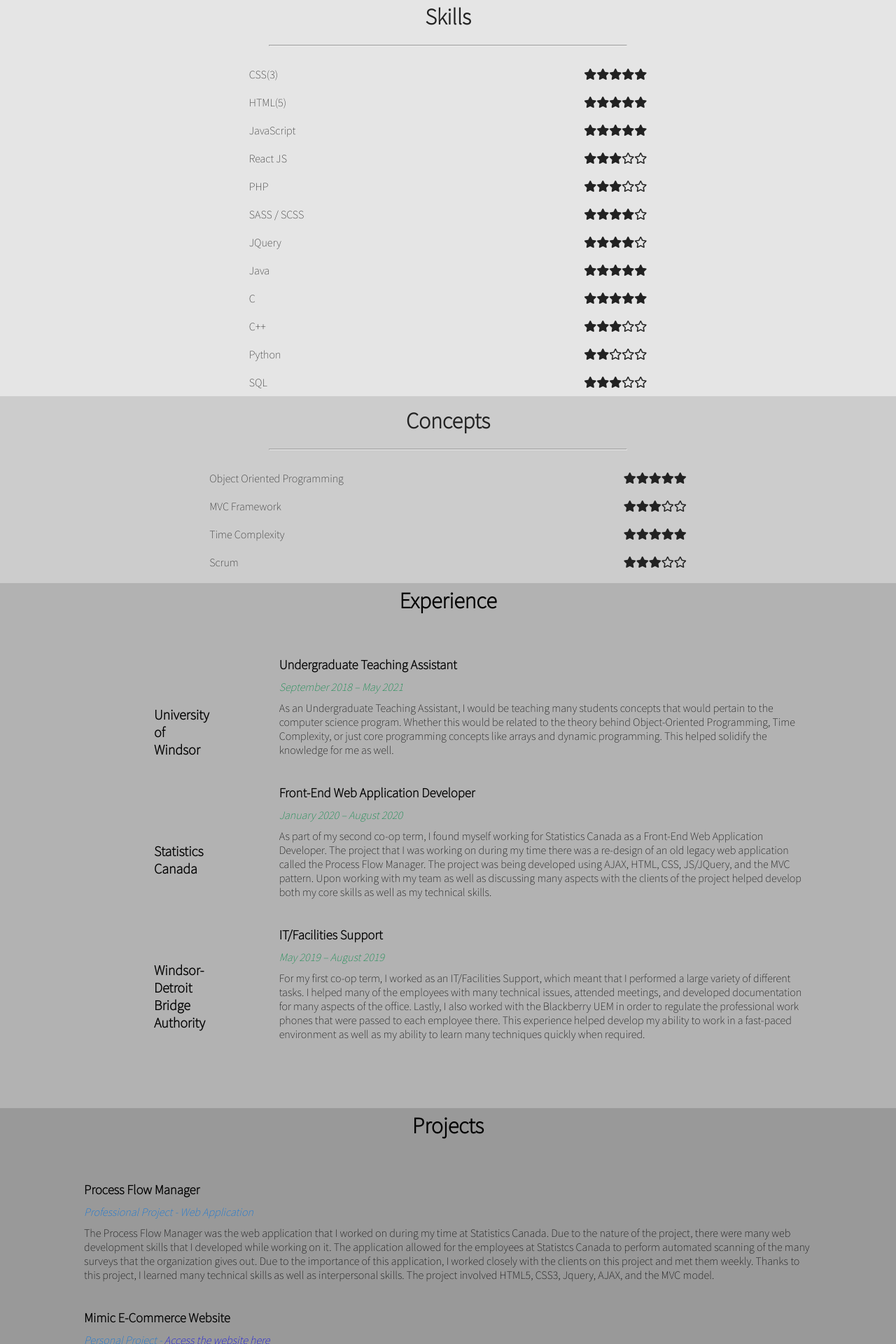
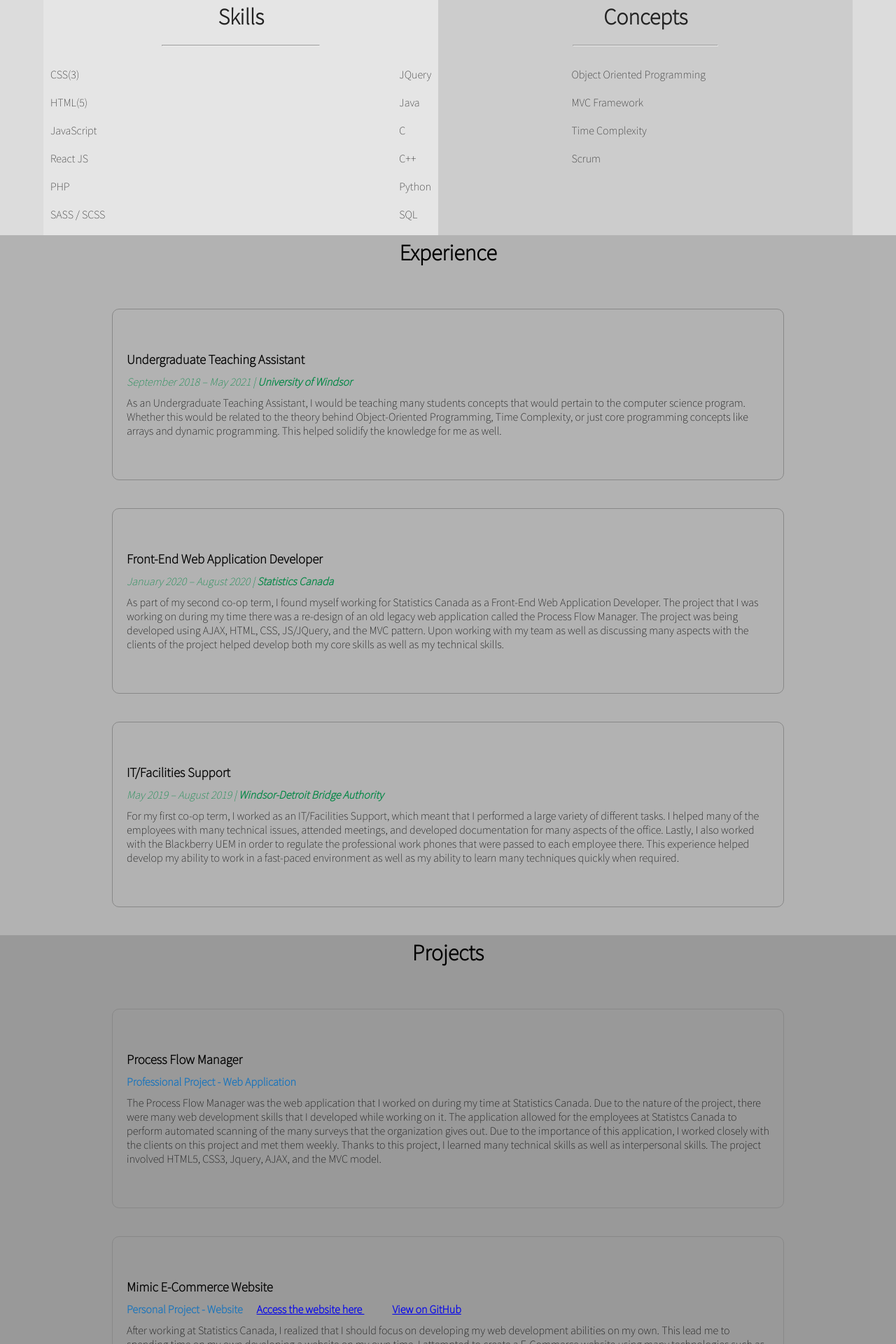
Before and after one commit to Anle101/Anle101.github.io, a React (Create React App) app: page / in a window 1280 px wide. Shown: the part 1180-3100 px from the top of the page at 70% size. Built offline with nearby package versions, Linux system fonts and the light colour scheme; a web font is replaced by a local one.

Commit message:
Modified Skills section

```diff
--- a/src/components/Experience.css
+++ b/src/components/Experience.css
@@ -17,6 +17,7 @@
     display: flex;
 }
 
+
 .experience-wrapper h3 {
     align-self: left;
 
@@ -25,7 +26,19 @@
     color:#000;
 }
 
+.job-information {
+    margin:40px;
+    padding: 20px;
+    border: 1px solid #888888;
+    border-radius: 10px;
+    transition:0.5s ease-in-out;
+}
+.job-information:hover {
+    padding: 30px;
+}
 .job-header {
+    margin:40px;
+    padding: 20px;
     align-self: center;
     padding: 35px 0px;
     margin: 40px 50px;
--- a/src/components/Experience.js
+++ b/src/components/Experience.js
@@ -8,28 +8,13 @@ function Experience() {
                 <h1>Experience</h1>
 
                 <div className="job-list">
-                    <div className="header-list flex-table column">
-                        <div className="job-header ">
-                            <div className="location">University of Windsor</div>
-
-                        </div>
-                        <div className="job-header">
-                            <div>Statistics Canada</div>
-
-                        </div>
-                        <div className="job-header">
-                            <div>Windsor-Detroit Bridge Authority</div>
-
-                        </div>
-
-                    </div>
 
                    <div className="information list flex-table column">
                         <div className="job-information">
                             <div  className="job-section">
                                 <h3>Undergraduate Teaching Assistant</h3>
 
-                                <p className="job-length">September 2018 – May 2021</p>
+                                <p className="job-length">September 2018 – May 2021 | <b>University of Windsor</b></p>
 
                                 <p>
                                     As an Undergraduate Teaching Assistant, I would be teaching many students concepts that would pertain to the
@@ -43,7 +28,7 @@ function Experience() {
                             <div className="job-section">
                                 <h3>Front-End Web Application Developer</h3>
 
-                                <p className="job-length">January 2020 – August 2020</p>
+                                <p className="job-length">January 2020 – August 2020 | <b>Statistics Canada</b></p>
 
                                 <p>
                                     As part of my second co-op term, I found myself working for Statistics Canada as a Front-End Web Application Developer. The project that I was working on during my time there
@@ -57,7 +42,7 @@ function Experience() {
                             <div  className="job-section">
                                 <h3>IT/Facilities Support</h3>
 
-                                <p className="job-length">May 2019 – August 2019</p>
+                                <p className="job-length">May 2019 – August 2019 | <b>Windsor-Detroit Bridge Authority</b></p>
 
                                 <p>
                                     For my first co-op term, I worked as an IT/Facilities Support, which meant that I performed a large variety of different tasks. I helped many of the employees
--- a/src/components/Footer.js
+++ b/src/components/Footer.js
@@ -17,8 +17,7 @@ function Footer() {
                     <div className="social-icons">
                          <a href={Pdf} target="_blank" rel='noopener noreferrer' className="social-icon-link"><i className="fas fa-file"></i></a>
                          <a href="https://www.linkedin.com/in/anle102/" className="social-icon-link"><i className="fab fa-linkedin"></i></a>
-                         <a href="https://www.instagram.com/an_le_132/" className="social-icon-link"><i className="fab fa-instagram"></i></a>
-                         <a href="https://www.facebook.com/profile.php?id=100006228614156" className="social-icon-link"><i className="fab fa-facebook-f"></i></a>
+                         <a href="https://github.com/Anle101" className="social-icon-link"><i className="fab fa-github"></i></a>
                     </div>
                 </div>
             </section>
--- a/src/components/MainSection.css
+++ b/src/components/MainSection.css
@@ -12,6 +12,7 @@
     object-fit: contain;
     z-index: -1;
 }
+
 
 .picture {
     width: 200px;
--- a/src/components/Projects.css
+++ b/src/components/Projects.css
@@ -13,8 +13,23 @@
     margin: 0px 450px;
 }
 
+
+
 .job-list {
     display: flex;
+}
+
+.project-information {
+    margin:40px;
+    padding: 20px;
+    border: 1px solid #888888;
+    border-radius: 10px;
+    transition:0.5s ease-in-out;
+}
+
+.project-information:hover {
+
+    padding: 30px;
 }
 
 .project-wrapper h3 {
@@ -38,9 +53,24 @@
 }
 
 .project-type {
-    color: #0072E0;
-    font-style: italic;
+    color: #1B75BC;
+
+    font-weight: bold;
     margin: 10px 0px;
+}
+
+.code-button {
+
+    font-size:16px;
+    margin: 20px;
+    transition: 0.5s ease-in-out;
+}
+
+.code-button:hover {
+
+    font-size:18px;
+    padding: 10px 12px;
+
 }
 @media screen and (max-width: 1580px) {
     .project-wrapper {
--- a/src/components/Projects.js
+++ b/src/components/Projects.js
@@ -11,7 +11,7 @@ function Projects() {
                 <div className="job-list">
 
                    <div className="information list flex-table column">
-                        <div className="job-information">
+                        <div className="project-information">
                             <div  className="job-section">
                                 <h3>Process Flow Manager</h3>
 
@@ -27,25 +27,33 @@ function Projects() {
                             </div>
                         </div>
 
-                        <div className="job-information">
+                        <div className="project-information">
                             <div className="job-section">
                                 <h3>Mimic E-Commerce Website</h3>
 
-                                <p className="project-type"> Personal Project - <a href="http://le11x.myweb.cs.uwindsor.ca/COMP-2707-F20/Project/PHP/index.php">Access the website here </a></p>
+                                <p className="project-type"> Personal Project - Website<a href="http://le11x.myweb.cs.uwindsor.ca/COMP-2707-F20/Project/PHP/index.php" className="code-button">Access the website here </a>
+
+                                <a href="https://github.com/Anle101/Mimic-Ecommerce-Site---ECART" className="code-button"> View on GitHub </a>
+
+                                </p>
 
                                 <p>
                                     After working at Statistics Canada, I realized that I should focus on developing my web development abilities on my own. This lead me
                                     to spending time on my own developing a website on my own time. I attempted to create a E-Commerce website using many technologies such
-                                    as SQL, PHP, HTML, CSS, SCSS/SASS, and Jquery. It helped me understand the connections between databases and websites.
+                                    as SQL, PHP, HTML, CSS, SCSS/SASS, Bootstrap, and JQuery. It helped me understand the connections between databases and websites.
                                 </p>
+
                             </div>
                         </div>
 
-                        <div className="job-information">
+                        <div className="project-information">
                             <div className="job-section">
                                 <h3>Portfolio Website</h3>
 
-                                <p className="project-type">Personal Project - You're already here!</p>
+                                <p className="project-type">Personal Project - Website
+
+                                    <a href="https://github.com/Anle101/Anle101.github.io/tree/master" className="code-button"> View on GitHub </a>
+                                </p>
 
                                 <p>
                                     For a long time, I realized that I did not have an online portfolio for myself. As an upcoming web developer, this seemed almost like a crime! So I took the time
--- a/src/components/Skills.css
+++ b/src/components/Skills.css
@@ -1,9 +1,7 @@
 .skill-container {
     background: #E5E5E5;
     height:55%;
-
-
-
+    padding-bottom: 10px;
     display: flex;
     flex-direction: column;
     justify-content: center;
@@ -18,6 +16,13 @@
     width:40%;
 }
 
+.skill-section {
+    background: #DCDCDC;
+    display: flex;
+    color: #222;
+    justify-content: center;
+}
+
 .skill-list {
     margin: 10px;
     display: flex;
@@ -26,38 +31,17 @@
 }
 .skill-item {
     margin-top:20px;
+    padding-right:20px;
 }
 .skill-rating {
     margin-top:20px;
     margin-left: 400px;
 }
 
-@media screen and (max-width: 960px) {
-    .skill-item {
-        margin-top:20px;
-    }
-    .skill-rating {
-        margin-top:20px;
-        margin-left: 300px;
-    }
-}
-
-@media screen and (max-width: 768px) {
-    .skill-item {
-        margin-top:20px;
-    }
-    .skill-rating {
-        margin-top:20px;
-        margin-left: 150px;
-    }
-}
-
 .concept-container {
     background: #cccccc;
     height: 40%;
-    margin: 0px 0px 0px;
-    padding-bottom: 10px;
-    padding-top: 10px;
+    padding:   0px 180px 90px 180px;
     display: flex;
     flex-direction: column;
     justify-content: center;
@@ -70,5 +54,33 @@
 }
 
 .concept-container hr {
-    width:40%;
+    width:90%;
 }
+
+@media screen and (max-width: 960px) {
+    .skill-item {
+        margin-top:20px;
+
+    }
+    .skill-rating {
+        margin-top:20px;
+        margin-left: 300px;
+    }
+    .concept-container {
+        padding:   0px 50px 90px 50px;
+    }
+}
+
+@media screen and (max-width: 768px) {
+    .skill-item {
+        margin-top:20px;
+    }
+    .skill-rating {
+        margin-top:20px;
+        margin-left: 150px;
+    }
+
+    .concept-container {
+        padding:   0px 0px 90px 0px;
+    }
+}
--- a/src/components/Skills.js
+++ b/src/components/Skills.js
@@ -4,6 +4,7 @@ import './Skills.css';
 function Skills() {
     return (
         <>
+        <div className="skill-section">
             <div className="skill-container">
                 <h1>Skills</h1>
                 <hr />
@@ -29,110 +30,28 @@ function Skills() {
                         <div className = "skill-item">
                             SASS / SCSS
                         </div>
-                    <div className = "skill-item">
-                        JQuery
-                    </div>
-                    <div className = "skill-item">
-                        Java
-                    </div>
-                    <div className = "skill-item">
-                        C
-                    </div>
-                    <div className = "skill-item">
-                        C++
-                    </div>
-                    <div className = "skill-item">
-                        Python
-                    </div>
-                    <div className = "skill-item">
-                        SQL
-                    </div>
+
+
 
                     </div>
                     <div className="flex-table column">
                             <div className = "skill-rating">
-                        <i className= "fas fa-star"></i>
-                        <i className= "fas fa-star"></i>
-                        <i className= "fas fa-star"></i>
-                        <i className= "fas fa-star"></i>
-                        <i className= "fas fa-star"></i>
+                                JQuery
                             </div>
                             <div className = "skill-rating">
-                        <i className= "fas fa-star"></i>
-                        <i className= "fas fa-star"></i>
-                        <i className= "fas fa-star"></i>
-                        <i className= "fas fa-star"></i>
-                        <i className= "fas fa-star"></i>
+                                Java
                             </div>
                             <div className = "skill-rating">
-                        <i className= "fas fa-star"></i>
-                        <i className= "fas fa-star"></i>
-                        <i className= "fas fa-star"></i>
-                        <i className= "fas fa-star"></i>
-                        <i className= "fas fa-star"></i>
+                                C
                             </div>
                             <div className = "skill-rating">
-                        <i className= "fas fa-star"></i>
-                        <i className= "fas fa-star"></i>
-                        <i className= "fas fa-star"></i>
-                        <i className= "far fa-star"></i>
-                        <i className= "far fa-star"></i>
+                                C++
                             </div>
                             <div className = "skill-rating">
-                        <i className= "fas fa-star"></i>
-                        <i className= "fas fa-star"></i>
-                        <i className= "fas fa-star"></i>
-                        <i className= "far fa-star"></i>
-                        <i className= "far fa-star"></i>
+                                Python
                             </div>
                             <div className = "skill-rating">
-                        <i className= "fas fa-star"></i>
-                        <i className= "fas fa-star"></i>
-                        <i className= "fas fa-star"></i>
-                        <i className= "fas fa-star"></i>
-                        <i className= "far fa-star"></i>
-                    </div>
-                    <div className = "skill-rating">
-                        <i className= "fas fa-star"></i>
-                        <i className= "fas fa-star"></i>
-                        <i className= "fas fa-star"></i>
-                        <i className= "fas fa-star"></i>
-                        <i className= "far fa-star"></i>
-                    </div>
-                    <div className = "skill-rating">
-                        <i className= "fas fa-star"></i>
-                        <i className= "fas fa-star"></i>
-                        <i className= "fas fa-star"></i>
-                        <i className= "fas fa-star"></i>
-                        <i className= "fas fa-star"></i>
-                    </div>
-                    <div className = "skill-rating">
-                        <i className= "fas fa-star"></i>
-                        <i className= "fas fa-star"></i>
-                        <i className= "fas fa-star"></i>
-                        <i className= "fas fa-star"></i>
-                        <i className= "fas fa-star"></i>
-                    </div>
-                    <div className = "skill-rating">
-                        <i className= "fas fa-star"></i>
-                        <i className= "fas fa-star"></i>
-                        <i className= "fas fa-star"></i>
-                        <i className= "far fa-star"></i>
-                        <i className= "far fa-star"></i>
-                    </div>
-                    <div className = "skill-rating">
-                        <i className= "fas fa-star"></i>
-                        <i className= "fas fa-star"></i>
-                        <i className= "far fa-star"></i>
-                        <i className= "far fa-star"></i>
-                        <i className= "far fa-star"></i>
-                    </div>
-                    <div className = "skill-rating">
-                        <i className= "fas fa-star"></i>
-                        <i className= "fas fa-star"></i>
-                        <i className= "fas fa-star"></i>
-                        <i className= "far fa-star"></i>
-                        <i className= "far fa-star"></i>
+                                SQL
                             </div>
                     </div>
                 </div>
@@ -157,38 +76,11 @@ function Skills() {
                             Scrum
                         </div>
                     </div>
-                <div className="flex-table column">
-                    <div className = "skill-rating">
-                        <i className= "fas fa-star"></i>
-                        <i className= "fas fa-star"></i>
-                        <i className= "fas fa-star"></i>
-                        <i className= "fas fa-star"></i>
-                        <i className= "fas fa-star"></i>
-                    </div>
-                    <div className = "skill-rating">
-                        <i className= "fas fa-star"></i>
-                        <i className= "fas fa-star"></i>
-                        <i className= "fas fa-star"></i>
-                        <i className= "far fa-star"></i>
-                        <i className= "far fa-star"></i>
-                    </div>
-                    <div className = "skill-rating">
-                        <i className= "fas fa-star"></i>
-                        <i className= "fas fa-star"></i>
-                        <i className= "fas fa-star"></i>
-                        <i className= "fas fa-star"></i>
-                        <i className= "fas fa-star"></i>
-                    </div>
-                    <div className = "skill-rating">
-                        <i className= "fas fa-star"></i>
-                        <i className= "fas fa-star"></i>
-                        <i className= "fas fa-star"></i>
-                        <i className= "far fa-star"></i>
-                        <i className= "far fa-star"></i>
+
                 </div>
             </div>
         </div>
-        </div>
+
         </>
     )
 }
```
Also changed, not shown: src/components/MainSection.js (+0 -7 lines), src/components/Navbar.js (+6 -6 lines), 2 other files (tests, documents, lock files or other folders). Lines whose indentation alone changed are shown as unchanged.
